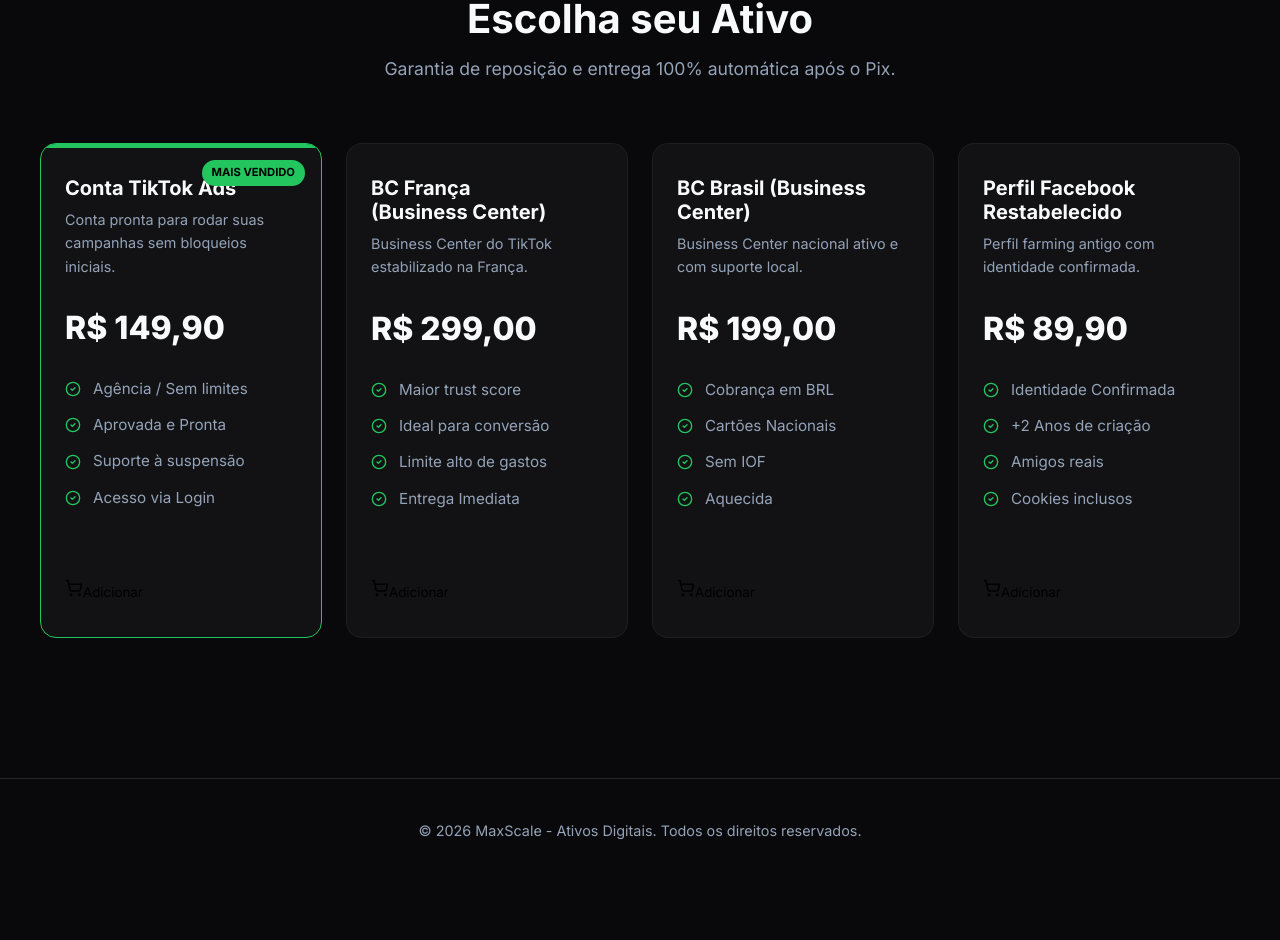
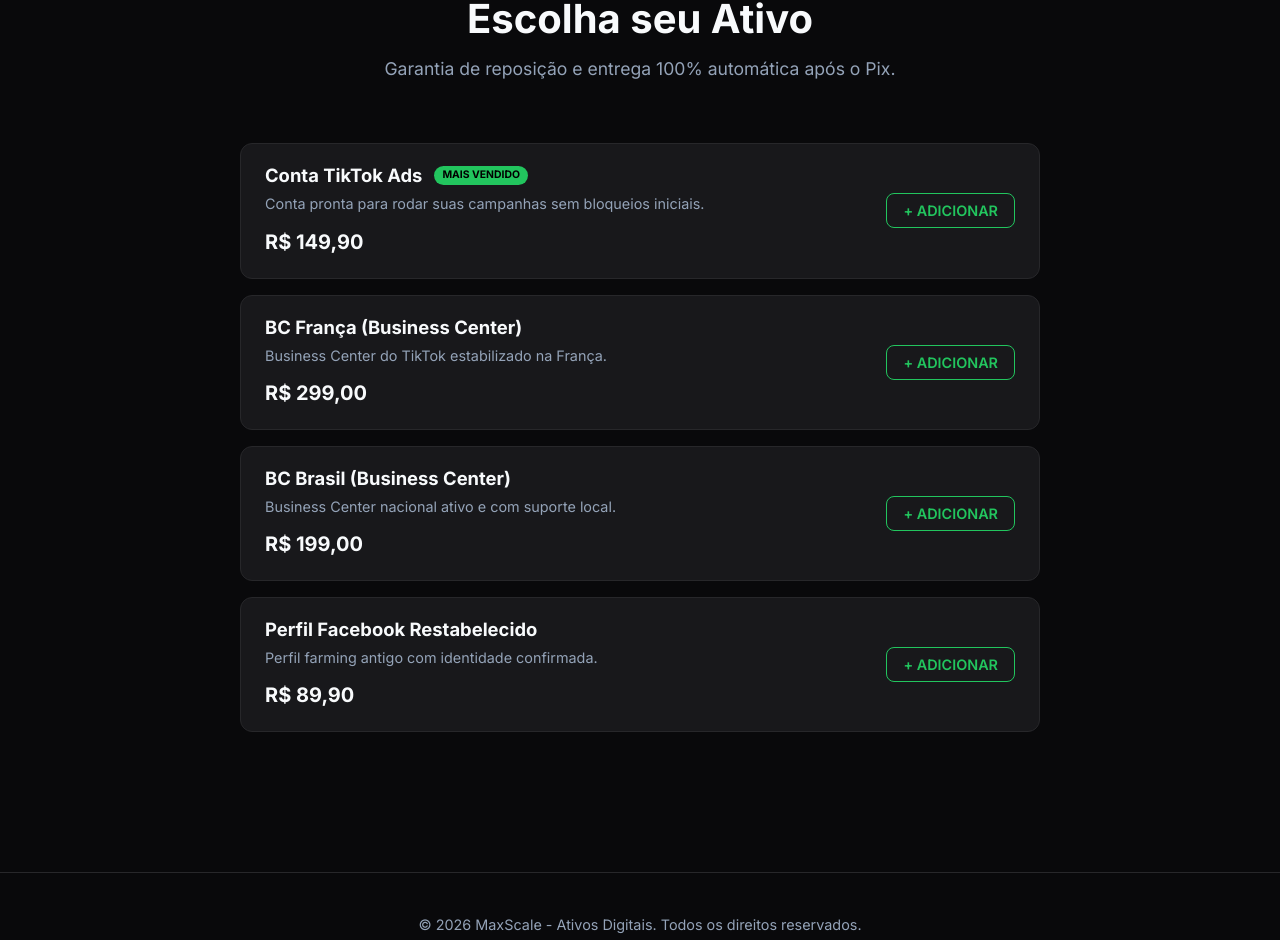
Before and after one commit to ozark2k/digital-assets-store, a React (Vite) app: page / in a window 1280 px wide. Shown: the part 903-1843 px from the top of the page. Before the commit the page ends 1785 px from the top, so only its background shows below. Built offline with nearby package versions, Linux system fonts and the light colour scheme.

Commit message:
style: change product layout from grid to list view

```diff
--- a/src/components/Products.css
+++ b/src/components/Products.css
@@ -20,88 +20,102 @@
   font-size: 1.1rem;
 }
 
-.products-grid {
-  display: grid;
-  grid-template-columns: repeat(auto-fit, minmax(260px, 1fr));
-  gap: 24px;
+.products-list {
+  display: flex;
+  flex-direction: column;
+  gap: 16px;
+  max-width: 800px;
+  margin: 0 auto;
 }
 
-.product-card {
-  padding: 32px 24px;
-  border-radius: 16px;
+.product-list-item {
+  display: flex;
+  justify-content: space-between;
+  align-items: center;
+  padding: 20px 24px;
+  border-radius: 12px;
+  background-color: var(--surface-color);
+  border: 1px solid var(--border-color);
+  transition: all 0.2s ease;
+}
+
+.product-list-item:hover {
+  border-color: rgba(34, 197, 94, 0.4);
+}
+
+.product-list-item.selected {
+  border-color: var(--accent-color);
+  box-shadow: 0 4px 20px -10px rgba(34, 197, 94, 0.15);
+}
+
+.product-info {
   display: flex;
   flex-direction: column;
-  position: relative;
-  transition: all 0.3s ease;
-  overflow: hidden;
+  gap: 6px;
+  flex: 1;
 }
 
-.product-card:hover {
-  transform: translateY(-5px);
-  border-color: rgba(34, 197, 94, 0.4);
-  box-shadow: 0 10px 40px -10px rgba(34, 197, 94, 0.1);
+.product-info h3 {
+  font-size: 1.15rem;
+  display: flex;
+  align-items: center;
+  gap: 12px;
 }
 
-.product-card.popular {
-  border-color: var(--accent-color);
-}
-
-.product-card.popular::before {
-  content: '';
-  position: absolute;
-  top: 0; left: 0; right: 0;
-  height: 4px;
-  background: var(--accent-color);
-}
-
-.popular-badge {
-  position: absolute;
-  top: 16px;
-  right: 16px;
+.badge-inline {
   background-color: var(--accent-color);
   color: #000;
-  font-size: 0.7rem;
+  font-size: 0.65rem;
   font-weight: 700;
-  padding: 4px 10px;
+  padding: 3px 8px;
   border-radius: 99px;
   text-transform: uppercase;
 }
 
-.product-header h3 {
-  font-size: 1.25rem;
-  margin-bottom: 8px;
-  padding-right: 40px; /* Space for badge */
+.product-info .description {
+  font-size: 0.9rem;
+  color: var(--text-secondary);
 }
 
-.product-header .description {
-  font-size: 0.9rem;
-  color: var(--text-secondary);
-  min-height: 44px;
+.product-info .price {
+  font-size: 1.25rem;
+  font-weight: 700;
+  color: var(--text-primary);
+  margin-top: 4px;
 }
 
-.product-price {
-  margin: 24px 0;
+.product-actions-list {
+  display: flex;
+  align-items: center;
+  min-width: 120px;
+  justify-content: flex-end;
 }
 
-.product-price .price {
-  font-size: 2rem;
-  font-weight: 800;
-  color: var(--text-primary);
+.btn-add-inline {
+  background: transparent;
+  color: var(--accent-color);
+  border: 1px solid var(--accent-color);
+  padding: 8px 16px;
+  border-radius: 8px;
+  font-weight: 600;
+  font-size: 0.9rem;
+  cursor: pointer;
+  transition: all 0.2s;
 }
 
-.features-list {
-  list-style: none;
-  margin-bottom: 32px;
-  flex-grow: 1;
+.btn-add-inline:hover {
+  background: var(--accent-color);
+  color: #000;
 }
 
-.features-list li {
+.quantity-selector-inline {
   display: flex;
   align-items: center;
   gap: 12px;
-  margin-bottom: 12px;
-  font-size: 0.95rem;
-  color: var(--text-secondary);
+  background-color: var(--surface-hover);
+  padding: 4px 8px;
+  border-radius: 8px;
+  border: 1px solid var(--border-color);
 }
 
 .check-icon {
@@ -109,71 +123,19 @@
   flex-shrink: 0;
 }
 
-.product-actions {
-  margin-top: 24px;
-}
-
-.quantity-selector {
-  display: flex;
-  align-items: center;
-  justify-content: space-between;
-  background-color: var(--surface-color);
-  border: 1px solid var(--border-color);
-  border-radius: 8px;
-  padding: 4px;
-}
-
-.qty-btn {
-  background: transparent;
-  color: var(--text-primary);
-  border: none;
-  width: 40px;
-  height: 40px;
-  display: flex;
-  align-items: center;
-  justify-content: center;
-  cursor: pointer;
-  border-radius: 6px;
-  transition: background-color 0.2s;
-}
-
-.qty-btn:hover {
-  background-color: var(--surface-hover);
-}
-
-.qty-value {
-  font-weight: 700;
-  font-size: 1.1rem;
-  min-width: 40px;
-  text-align: center;
-}
-
-.btn-add {
-  width: 100%;
-  display: flex;
-  justify-content: center;
-  align-items: center;
-  gap: 8px;
-  padding: 14px;
-  border-radius: 8px;
-  font-weight: 600;
-  transition: all 0.2s;
-  background-color: var(--surface-hover);
-  color: var(--text-primary);
-  border: 1px solid var(--border-color);
-  cursor: pointer;
-}
-
-.product-card.popular .btn-add {
-  background-color: var(--accent-color);
-  color: #000;
-  border: none;
-}
-
-.btn-add:hover {
-  background-color: var(--accent-color);
-  color: #000;
-  border: none;
+@media (max-width: 600px) {
+  .product-list-item {
+    flex-direction: column;
+    align-items: flex-start;
+    gap: 16px;
+  }
+  .product-actions-list {
+    width: 100%;
+  }
+  .btn-add-inline, .quantity-selector-inline {
+    width: 100%;
+    justify-content: center;
+  }
 }
 
 .checkout-bar-wrapper {
--- a/src/components/Products.jsx
+++ b/src/components/Products.jsx
@@ -78,46 +78,31 @@
         <h2 className="section-title">Escolha seu Ativo</h2>
         <p className="section-subtitle">Garantia de reposição e entrega 100% automática após o Pix.</p>
 
-        <div className="products-grid">
+        <div className="products-list">
           {products.map((product) => {
             const qty = cart[product.id] || 0;
             return (
-            <div key={product.id} className={`product-card glass ${product.popular ? 'popular' : ''}`}>
-              {product.popular && <div className="popular-badge">Mais Vendido</div>}
-
-              <div className="product-header">
-                <h3>{product.name}</h3>
+            <div key={product.id} className={`product-list-item glass ${qty > 0 ? 'selected' : ''}`}>
+              <div className="product-info">
+                <h3>{product.name} {product.popular && <span className="badge-inline">Mais Vendido</span>}</h3>
                 <p className="description">{product.description}</p>
-              </div>
-
-              <div className="product-price">
                 <span className="price">{product.price}</span>
               </div>
 
-              <ul className="features-list">
-                {product.features.map((feature, idx) => (
-                  <li key={idx}>
-                    <CheckCircle2 size={16} className="check-icon" />
-                    <span>{feature}</span>
-                  </li>
-                ))}
-              </ul>
-
-              <div className="product-actions">
+              <div className="product-actions-list">
                 {qty > 0 ? (
-                  <div className="quantity-selector">
+                  <div className="quantity-selector-inline">
                     <button className="qty-btn" onClick={() => updateQuantity(product.id, -1)}>
-                      <Minus size={18} />
+                      <Minus size={16} />
                     </button>
                     <span className="qty-value">{qty}</span>
                     <button className="qty-btn" onClick={() => updateQuantity(product.id, 1)}>
-                      <Plus size={18} />
+                      <Plus size={16} />
                     </button>
                   </div>
                 ) : (
-                  <button className="btn-buy" onClick={() => updateQuantity(product.id, 1)}>
-                    <ShoppingCart size={18} />
-                    Adicionar
+                  <button className="btn-add-inline" onClick={() => updateQuantity(product.id, 1)}>
+                    + ADICIONAR
                   </button>
                 )}
               </div>
```
